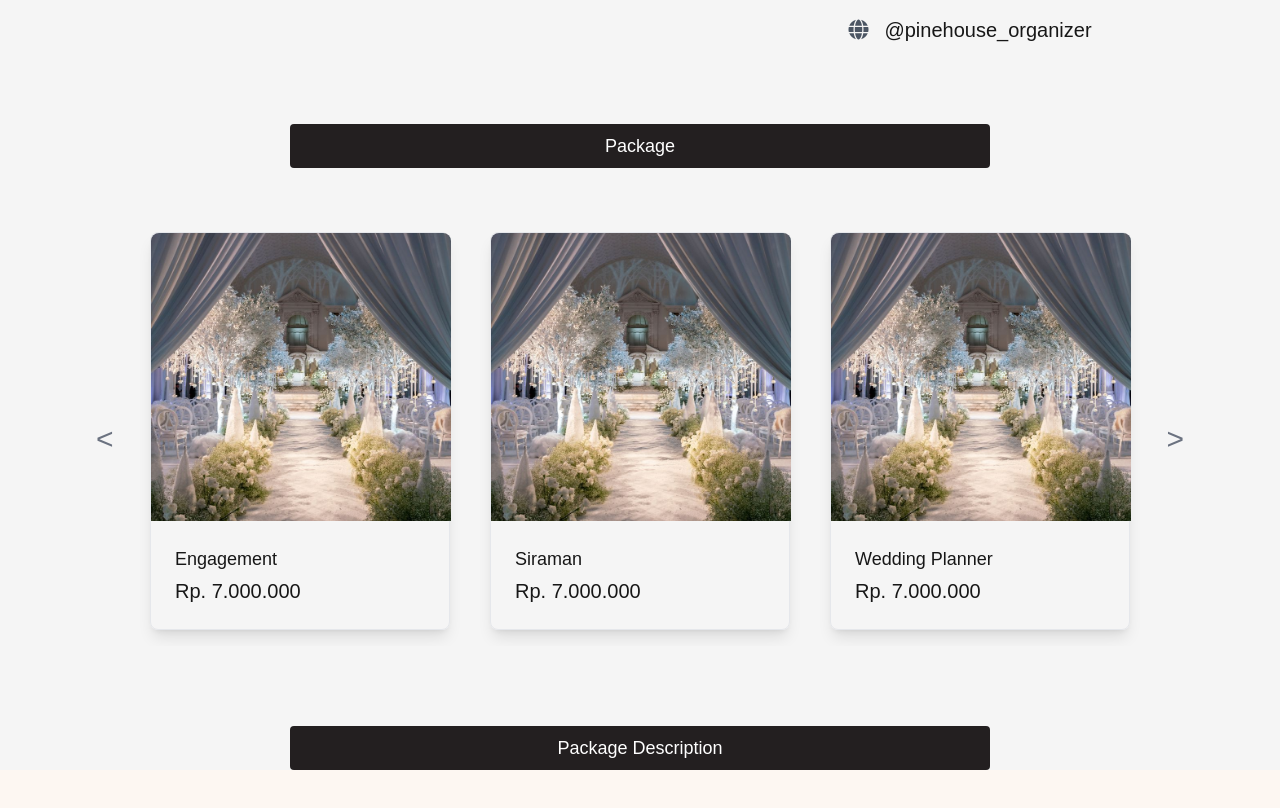
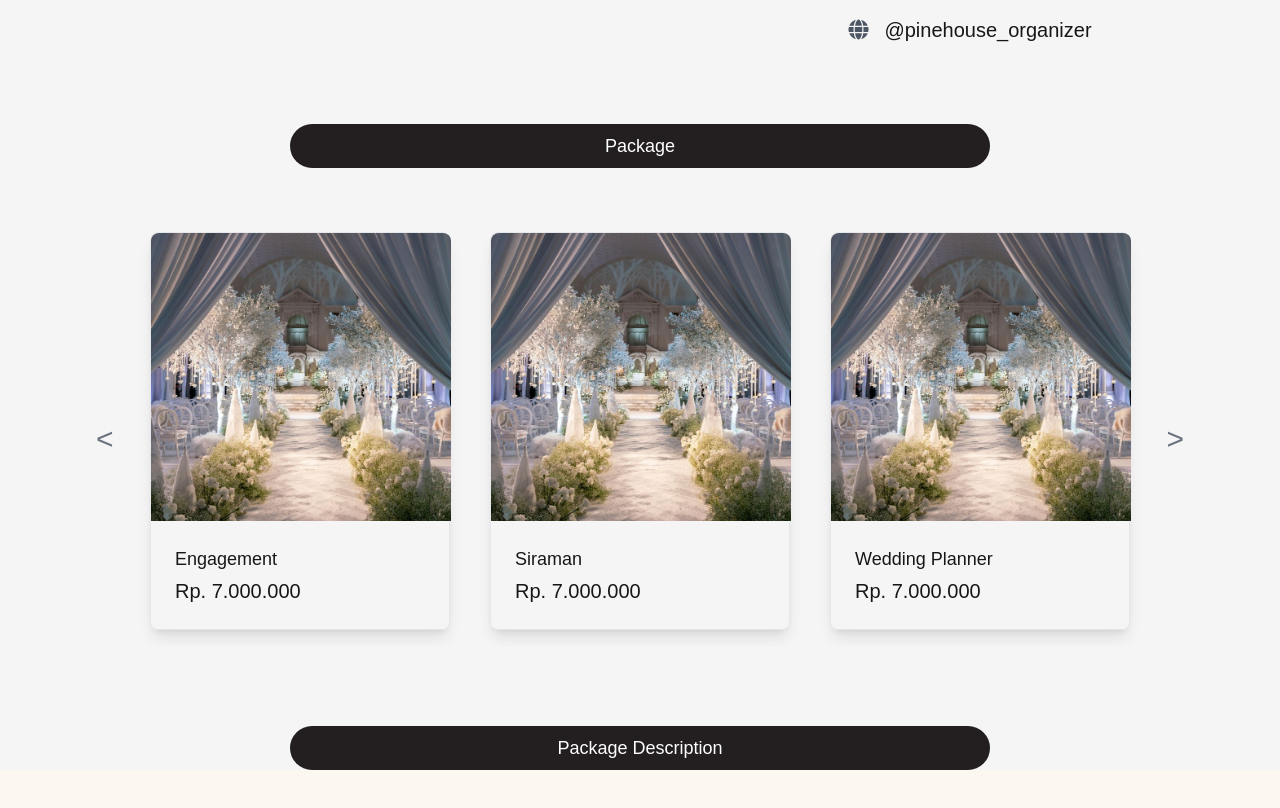
Before and after one commit to sakinah-platform/frontend-engine, a Next.js app: page /vendor/detail in a window 1280 px wide. Shown: the part 950-1758 px from the top of the page. Built offline with nearby package versions, Linux system fonts and the light colour scheme.

Commit message:
fix: style button header category

```diff
--- a/components/Button1.tsx
+++ b/components/Button1.tsx
@@ -12,7 +12,7 @@
   return (
     <button
       onClick={onClick}
-      className={`px-4 py-2 bg-[#231F20] text-white rounded hover:bg-[#1e1c1d];
+      className={`px-4 py-2 bg-[#231F20] text-white rounded-full hover:bg-[#1e1c1d];
  transition-all ${className}`}
     >
       {text}
```
